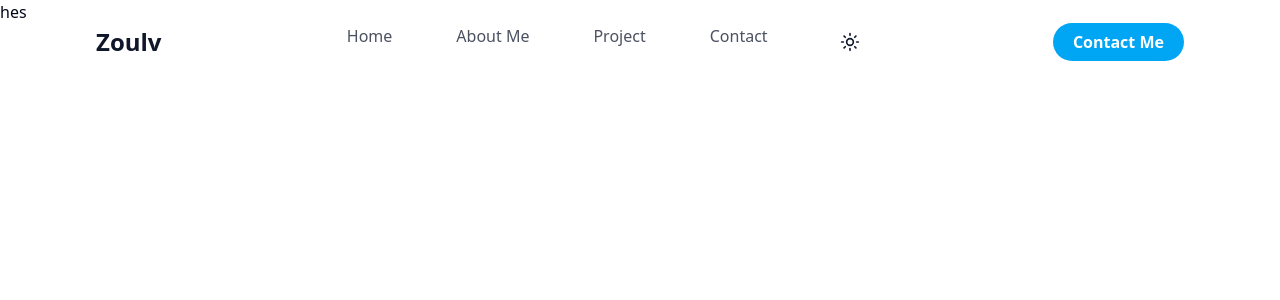
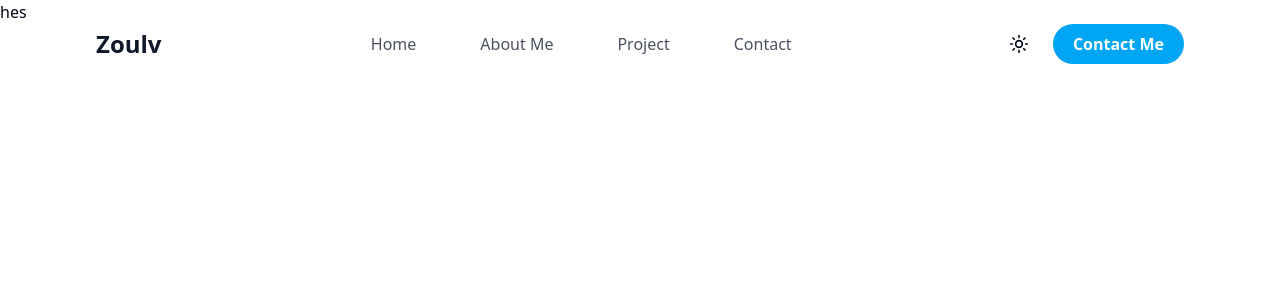
Before and after one commit to atzulf/next-portfolio, a Next.js app: page / in a window 1280 px wide. Shown: the top 300 px of the page. Built offline with nearby package versions, Linux system fonts and the light colour scheme.

Commit message:
set position button change theme

```diff
--- a/components/Navbar.tsx
+++ b/components/Navbar.tsx
@@ -54,14 +54,10 @@ const Navbar = () => {
                     <li>
                         <a href="#contact" className="font-medium opacity-75 hover:opacity-100 hover:text-sky-500 transition-colors">Contact</a>
                     </li>
-
-                    {/* Theme Toggle usually handles its own styling, but ensured alignment here */}
-                    <div className="flex items-center">
-                        <ToggleTheme />
-                    </div>
                 </ul>
 
-                <div className="social hidden md:block">
+                <div className="social hidden md:flex items-center gap-4">
+                    <ToggleTheme />
                     <a href="#contact" className="bg-sky-500 px-5 py-2 rounded-full text-white font-bold hover:bg-sky-600 transition-all">
                         Contact Me
                     </a>
```
